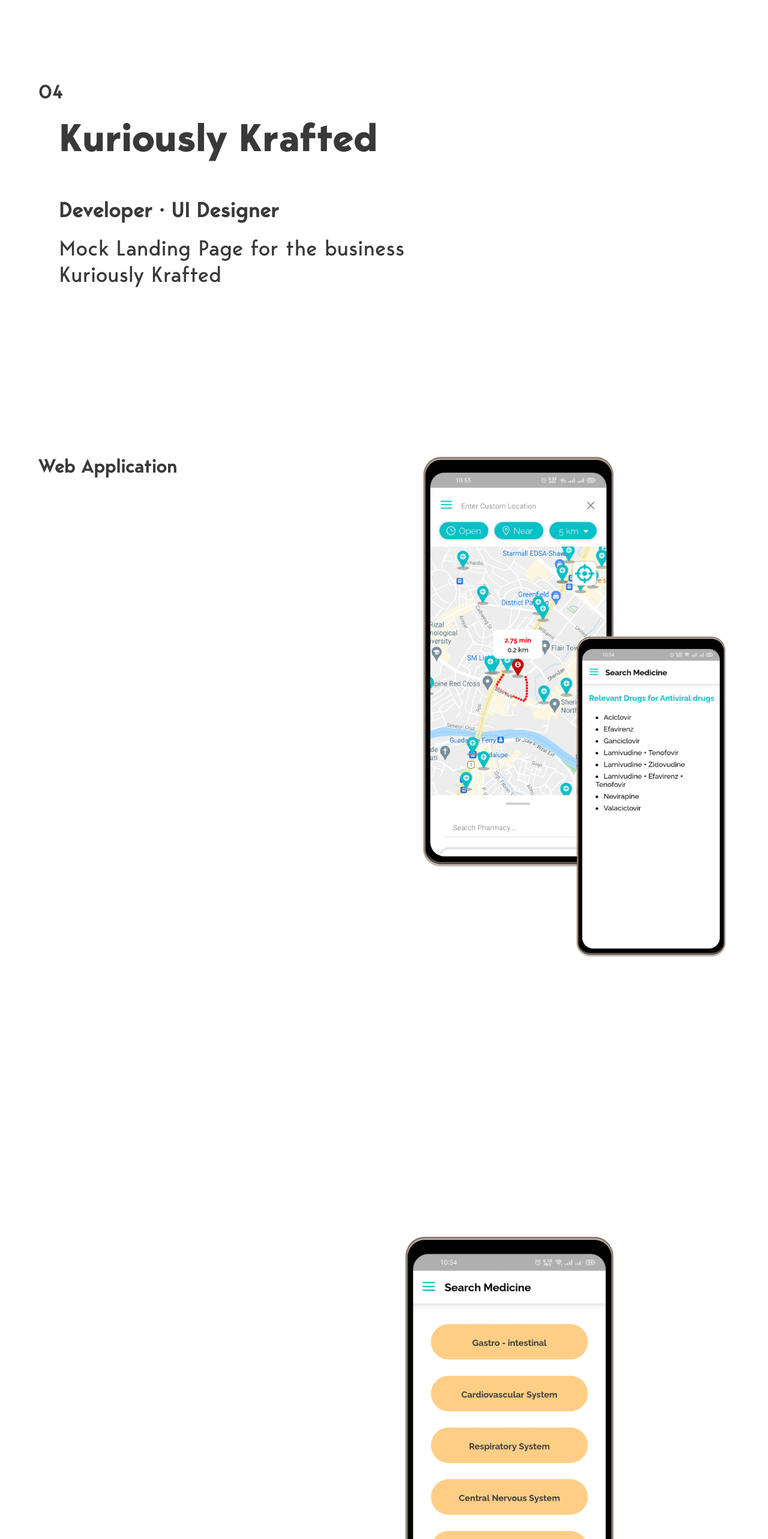
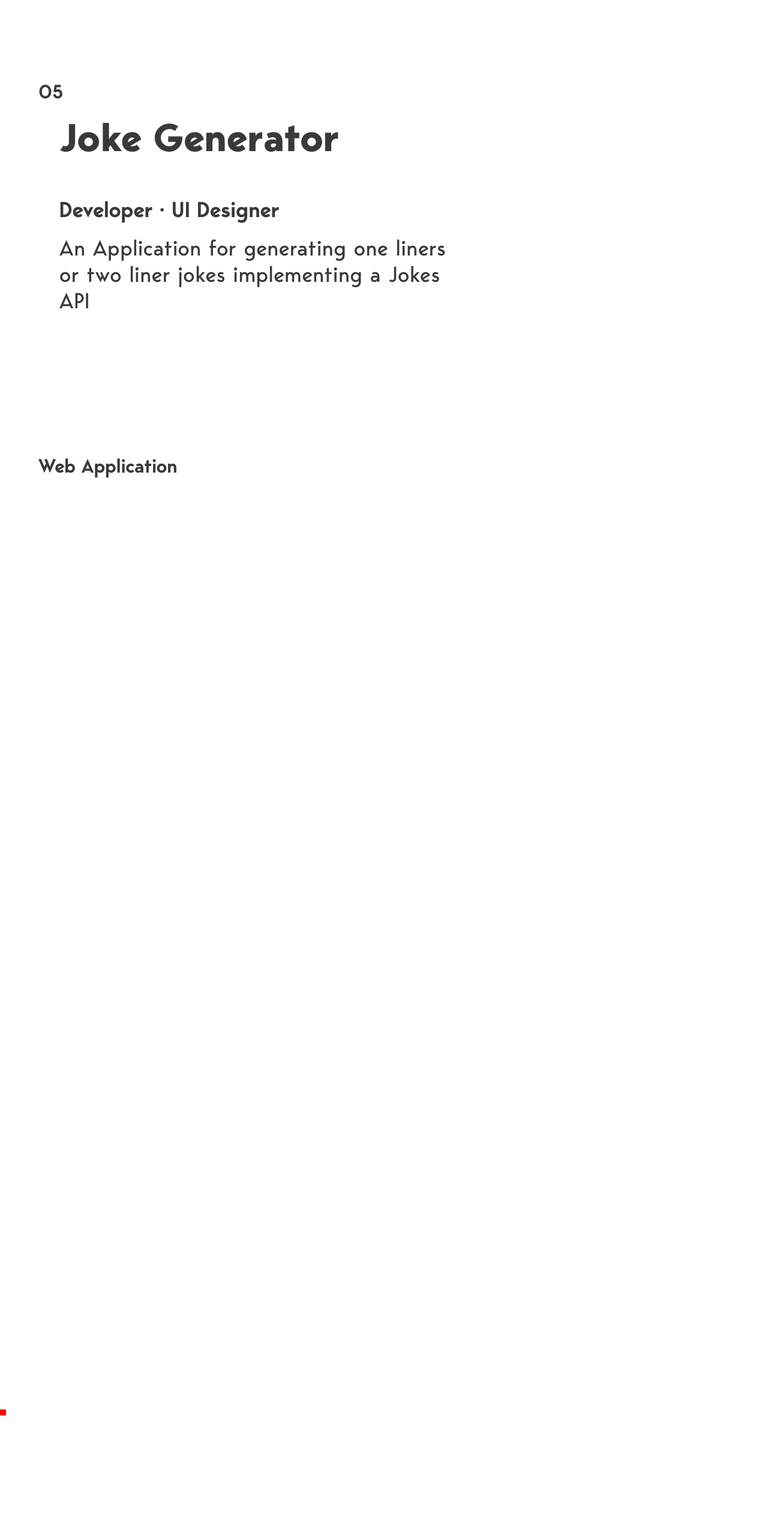
Before and after one commit to CKVerd/CKVerd.github.io, a Vue app: page / in a window 1280 px wide. Shown: the part 1460-4026 px from the top of the page at 60% size. Built offline with nearby package versions, Linux system fonts and the light colour scheme.

Commit message:
added stuff

```diff
--- a/src/components/ProjectView.vue
+++ b/src/components/ProjectView.vue
@@ -40,7 +40,7 @@ export default {
     });
 
     watch(ProjectObject, () => {
-        // console.log("this runs")
+      // console.log("this runs")
       emit("forceRerender");
     });
 
@@ -147,6 +147,10 @@ $color-text: #393939;
   height: fit-content;
 }
 @keyframes show {
+  20% {
+    left: 0;
+    width: 100%;
+  }
   65% {
     left: 100%;
     width: 1%;
--- a/src/views/HomeView.vue
+++ b/src/views/HomeView.vue
@@ -16,8 +16,8 @@
       >
       <p class="about-desc">
         I’m a front-end web developer with over 8 months of professional
-        experience in creating web applications focusing on the
-        minimialist approach
+        experience in creating web applications focusing on the minimialist
+        approach
       </p>
     </div>
   </div>
@@ -33,7 +33,7 @@
     <img
       src="@/assets/images/pf_1.png"
       class="phone-foreground"
-      :style="`top: ${700 - foregroundScroll}px`"
+      :style="`top: ${1100 - foregroundScroll}px`"
     />
     <img
       src="@/assets/images/pf_2.png"
@@ -77,7 +77,7 @@
   <div class="container"></div>
   <div class="project">
     <div class="hidden-bot" ref="num_4"></div>
-        <img
+    <img
       src="@/assets/images/KK_3.png"
       class="ipad-background"
       :style="`top: ${3200 - backgroundScroll}px`"
@@ -87,13 +87,16 @@
       class="phone-foreground-1"
       :style="`top: ${4700 - foregroundScroll}px`"
     />
-        <img
+    <img
       src="@/assets/images/KK_1.png"
       class="laptop-mid"
       :style="`top: ${6700 - midScroll}px`"
     />
   </div>
   <div class="container"></div>
+  <div class="project">
+    <div class="hidden-bot" ref="num_5"></div>
+  </div>
   <div class="container"></div>
 </template>
 
@@ -110,12 +113,15 @@ export default {
     const num_2 = ref(null);
     const num_3 = ref(null);
     const num_4 = ref(null);
+    const num_5 = ref(null);
     const projectKey = ref(0);
     const showProject = ref({
       shown: false,
       project_1: false,
       project_2: false,
       project_3: false,
+      project_4: false,
+      project_5: false,
     });
     const ProjectData = ref([
       {
@@ -143,7 +149,14 @@ export default {
         num: "04",
         name: "Kuriously Krafted",
         roles: "Developer · UI Designer",
-        desc: "Mock Landing Page for the business Kuriously Krafted",
+        desc: "Mock Landing Page and Catalog view for the business Kuriously Krafted",
+        type: "Web Application",
+      },
+      {
+        num: "05",
+        name: "Joke Generator",
+        roles: "Developer · UI Designer",
+        desc: "An Application for generating one liners or two liner jokes implementing a Jokes API",
         type: "Web Application",
       },
     ]);
@@ -160,14 +173,22 @@ export default {
       }
       if (showProject.value.project_4) {
         return ProjectData.value[3];
+      }
+      if (showProject.value.project_5) {
+        return ProjectData.value[4];
       } else {
         return {};
       }
     });
 
     function handleScroll() {
-      scrollData.value = window.scrollY;
-      // console.log(scrollData.value);
+      var scrollValue = window.scrollY;
+      // scrollData.value = window.scrollY;
+      scrollData.value = (scrollValue - window.innerHeight);
+      // console.log(scrollData.value)
+      // scrollData.value = window.scrollY;
+      // scrollData.value = (scrollValue + window.innerHeight) / 100;
+
       if (checkVisible(num_1.value)) {
         showProject.value.shown = true;
         showProject.value.project_1 = true;
@@ -191,12 +212,23 @@ export default {
       }
 
       if (checkVisible(num_4.value)) {
+        // console.log("this runs");
         showProject.value.project_1 = false;
         showProject.value.project_2 = false;
         showProject.value.project_3 = false;
         showProject.value.project_4 = true;
       } else {
         showProject.value.project_4 = false;
+      }
+
+      if (checkVisible(num_5.value)) {
+        showProject.value.project_1 = false;
+        showProject.value.project_2 = false;
+        showProject.value.project_3 = false;
+        showProject.value.project_4 = false;
+        showProject.value.project_5 = true;
+      } else {
+        showProject.value.project_5 = false;
       }
     }
 
@@ -260,6 +292,7 @@ export default {
       num_2,
       num_3,
       num_4,
+      num_5,
       forceRerender,
       projectKey,
       checkData,
@@ -376,8 +409,8 @@ export default {
   height: 10px;
   margin-top: auto;
   margin-bottom: 100px;
-  // background-color: red;
-  // z-index: 999;
+  background-color: red;
+  z-index: 999;
 }
 .inner-project {
   width: 100%;
@@ -387,49 +420,49 @@ export default {
 }
 
 .phone-foreground {
-  width: 320px;
+  width: 17%;
   position: absolute;
   right: 20%;
 }
 
 .phone-foreground-1 {
-    width: 320px;
+  width: 17%;
   position: absolute;
-  right: 25.5%;
+  right: 24.75%;
 }
 
 .phone-background {
-  width: 250px;
+  width: 14%;
   position: absolute;
   right: 5.5%;
 }
 
 .ipad-background {
-  width: 500px;
+  width: 28%;
   position: absolute;
   right: 5.5%;
 }
 
 .phone-mid {
-  width: 350px;
+  width: 16%;
   position: absolute;
-  right: 20%;
+  right: 17%;
 }
 
 .laptop-background {
-  width: 800px;
+  width: 43%;
   position: absolute;
   right: 2.5%;
 }
 
 .laptop-mid {
-  width: 600px;
+  width: 43%;
   position: absolute;
   right: 2.5%;
 }
 
 .phone-horizontal {
-  width: 600px;
+  width: 32%;
   position: absolute;
   right: 7.5%;
 }
```
